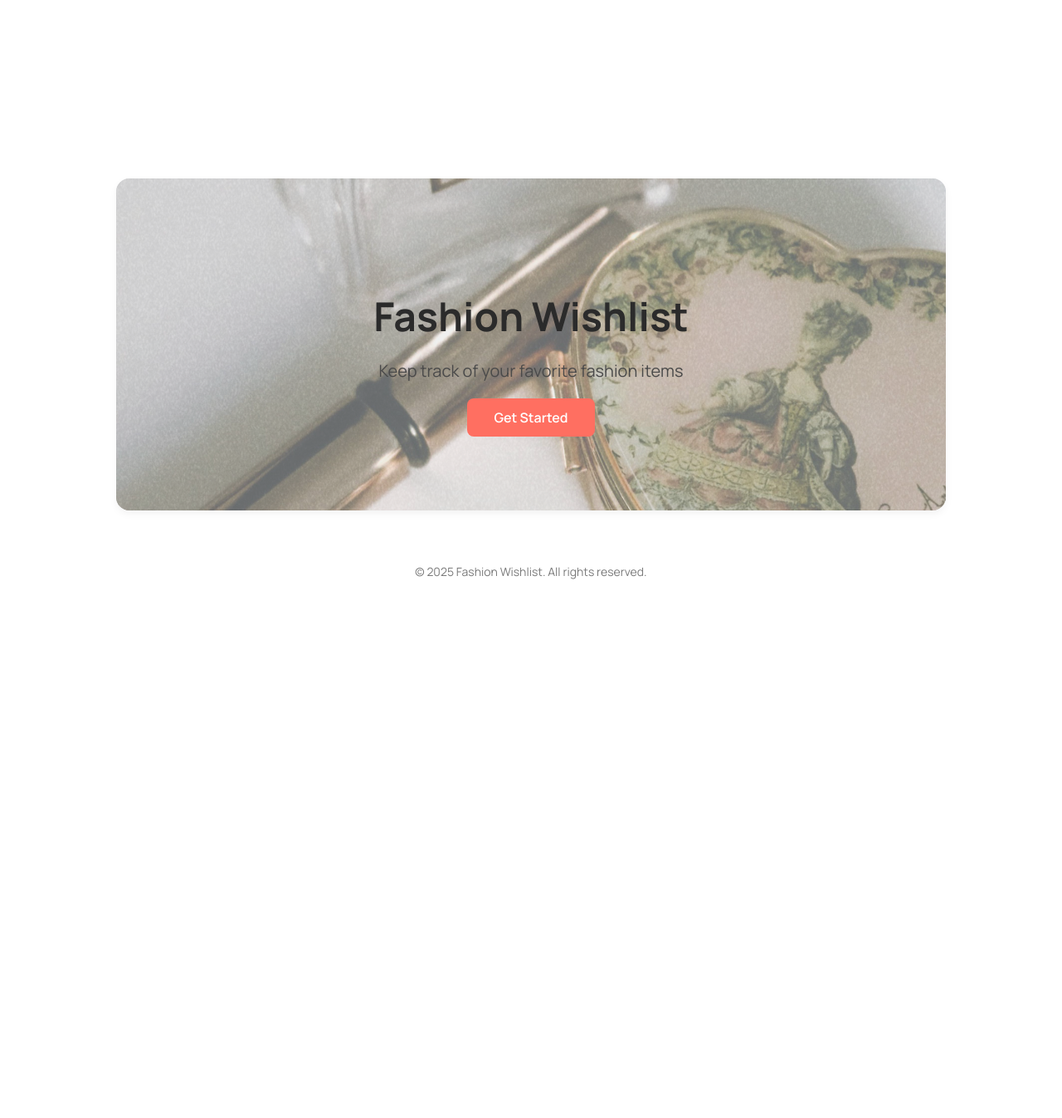
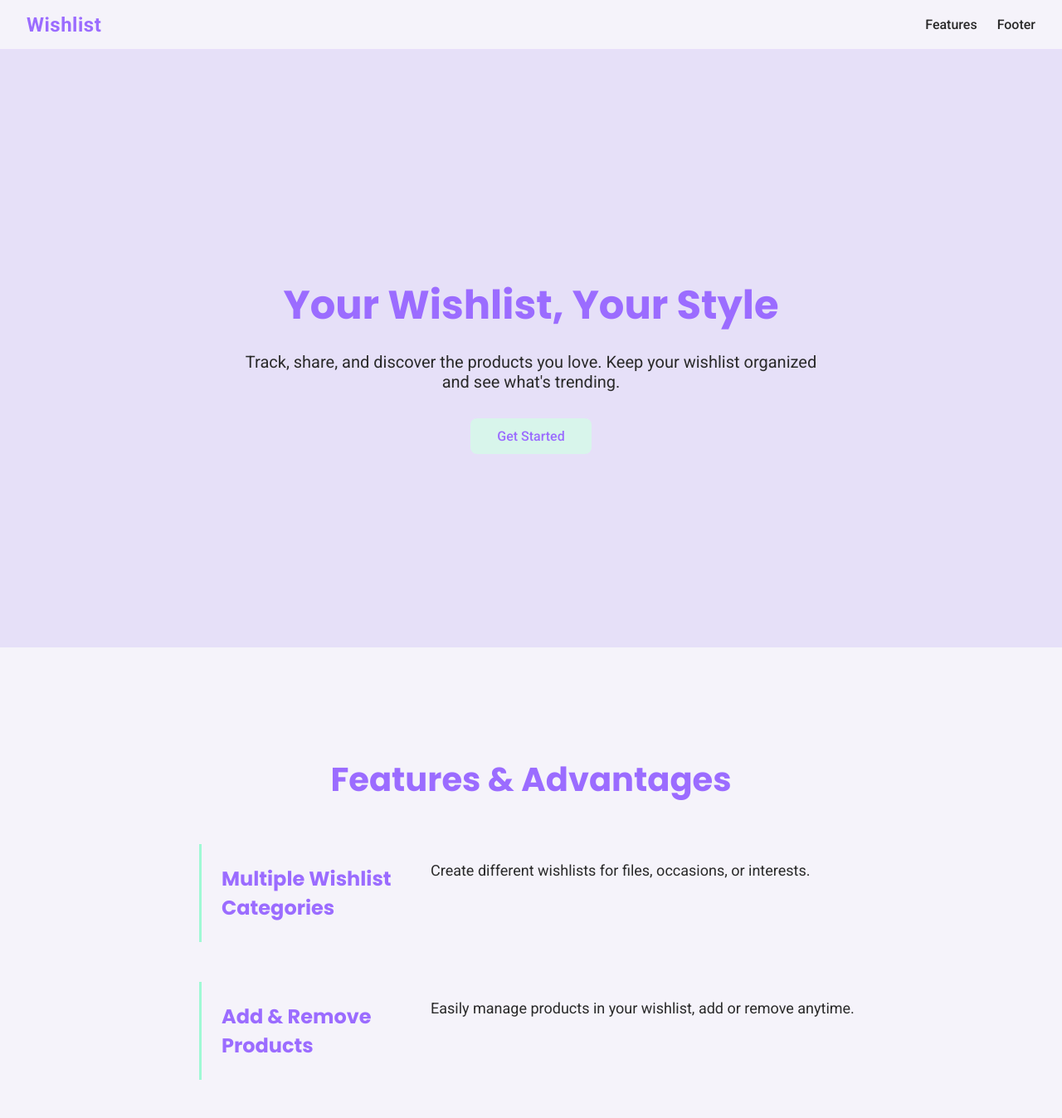
Before and after one commit to tugbayilmaz01/wishlist-frontend, a Next.js app: page / in a window 1280 px wide. Shown: the top 1347 px of the page at 83% size. Before the commit the page ends 880 px from the top, so only its background shows below. Built offline with nearby package versions, Linux system fonts and the light colour scheme.

Commit message:
updated landing page UI with color palette, fonts, and styling

```diff
--- a/src/app/globals.css
+++ b/src/app/globals.css
@@ -1,91 +1,19 @@
 body {
-  font-family: "Manrope", sans-serif;
+  font-family: var(--font-roboto), sans-serif;
+  margin: 0;
+  padding: 0;
+  background-color: #f5f3fa;
 }
 
-.container {
-  display: flex;
-  flex-direction: column;
-  align-items: center;
-  justify-content: center;
-  min-height: 100vh;
-  padding: 2rem;
-  text-align: center;
-  background-color: #ffffff;
+h1,
+h2,
+h3,
+h4,
+.logo {
+  font-family: var(--font-poppins), sans-serif;
 }
 
-.wishlistHeroContainer {
-  position: relative;
-  width: 100%;
-  max-width: 1000px;
-  height: 400px;
-  margin-top: 2rem;
-  border-radius: 1rem;
-  overflow: hidden;
-  display: flex;
-  align-items: center;
-  justify-content: center;
-  background-color: #fdfdfd;
-  box-shadow: 0 4px 10px rgba(0, 0, 0, 0.05);
+button,
+.ctaButton {
+  font-family: var(--font-poppins), sans-serif;
 }
-
-.wishlistHeroImg {
-  width: 100%;
-  height: 100%;
-  object-fit: cover;
-  object-position: center;
-  filter: brightness(0.9);
-}
-
-.wishlistHeroOverlay {
-  position: absolute;
-  top: 0;
-  left: 0;
-  width: 100%;
-  height: 100%;
-  background: linear-gradient(
-    to bottom,
-    rgba(255, 255, 255, 0.4),
-    rgba(255, 255, 255, 0.4)
-  );
-  z-index: 1;
-}
-
-.wishlistHeroText {
-  position: absolute;
-  z-index: 2;
-  color: #2b2b2b;
-  text-align: center;
-}
-
-.wishlistHeroText h1 {
-  font-size: 3rem;
-  margin-bottom: 1rem;
-}
-
-.wishlistHeroText p {
-  font-size: 1.25rem;
-  max-width: 500px;
-  margin-bottom: 2rem;
-  color: #4a4a4a;
-}
-
-.btn {
-  padding: 0.75rem 2rem;
-  background-color: #ff6f61;
-  color: #ffffff;
-  border-radius: 0.5rem;
-  font-weight: 600;
-  transition: all 0.3s ease;
-  cursor: pointer;
-  text-decoration: none;
-}
-
-.btn:hover {
-  background-color: #e65b50;
-}
-
-footer {
-  margin-top: 4rem;
-  color: #7a7a7a;
-  font-size: 0.875rem;
-}
--- /dev/null
+++ b/src/app/landing/LandingPage.module.scss
@@ -0,0 +1,161 @@
+$primary-color: #9b6cff;
+$accent-color: #d8f5eb;
+$text-color: #2a2a2a;
+$bg-color: #f5f3fa;
+$section-bg-color: #e6e0f8;
+$cta-text-color: #1b1b1b;
+
+.landingContainer {
+  background-color: $bg-color;
+  color: $text-color;
+  width: 100%;
+  min-height: 100vh;
+  margin: 0;
+  padding: 0;
+
+  .header {
+    position: fixed;
+    top: 0;
+    left: 0;
+    width: 100%;
+    height: 60px;
+    background-color: rgba(245, 243, 250, 0.95);
+    backdrop-filter: blur(6px);
+    display: flex;
+    justify-content: space-between;
+    align-items: center;
+    padding: 0 2rem;
+    box-sizing: border-box;
+    z-index: 1000;
+    border-bottom: 1px solid rgba(155, 108, 255, 0.15);
+
+    .logo {
+      font-weight: 700;
+      font-size: 1.5rem;
+      color: $primary-color;
+      letter-spacing: 0.5px;
+    }
+
+    nav {
+      display: flex;
+      gap: 1.5rem;
+
+      a {
+        text-decoration: none;
+        color: $text-color;
+        font-weight: 500;
+        transition: color 0.3s;
+
+        &:hover {
+          color: $primary-color;
+        }
+      }
+    }
+  }
+
+  .wishlist {
+    height: 90vh;
+    background-color: $section-bg-color;
+    display: flex;
+    align-items: center;
+    justify-content: center;
+    text-align: center;
+    padding: 0 2rem;
+    margin-top: 60px;
+
+    .wishlistText {
+      max-width: 700px;
+
+      h1 {
+        font-size: 3rem;
+        margin-bottom: 1rem;
+        color: $primary-color;
+      }
+
+      p {
+        font-size: 1.25rem;
+        margin-bottom: 2rem;
+        color: $text-color;
+      }
+
+      .ctaButton {
+        display: inline-block;
+        padding: 0.75rem 2rem;
+        background-color: $accent-color;
+        color: $primary-color;
+        font-weight: 500;
+        border-radius: 0.5rem;
+        text-decoration: none;
+        transition: transform 0.2s ease, box-shadow 0.3s ease;
+
+        &:hover {
+          transform: translateY(-2px);
+          box-shadow: 0 0 12px rgba(155, 108, 255, 0.3);
+        }
+      }
+    }
+  }
+
+  .features {
+    padding: 6rem 2rem;
+    max-width: 1200px;
+    margin: 0 auto;
+    display: flex;
+    flex-direction: column;
+    align-items: center;
+    background-color: $bg-color;
+
+    h2 {
+      font-size: 2.5rem;
+      margin-bottom: 3rem;
+      text-align: center;
+      color: $primary-color;
+    }
+
+    .featureList {
+      display: flex;
+      flex-direction: column;
+      gap: 3rem;
+      width: 100%;
+      max-width: 800px;
+
+      .featureItem {
+        display: flex;
+        align-items: flex-start;
+        gap: 2rem;
+        border-left: 3px solid rgba(76, 255, 176, 0.5);
+        padding-left: 1.5rem;
+
+        h3 {
+          flex: 0 0 220px;
+          color: $primary-color;
+          font-size: 1.5rem;
+        }
+
+        p {
+          flex: 1;
+          color: $text-color;
+          font-size: 1.125rem;
+          line-height: 1.6;
+        }
+      }
+    }
+  }
+
+  .footer {
+    padding: 3rem 2rem;
+    text-align: center;
+    background-color: $bg-color;
+    color: $text-color;
+    border-top: 1px solid rgba(155, 108, 255, 0.15);
+
+    a {
+      color: $primary-color;
+      text-decoration: none;
+
+      &:hover {
+        color: $accent-color;
+      }
+    }
+  }
+}
--- /dev/null
+++ b/src/app/landing/LandingPage.tsx
@@ -0,0 +1,82 @@
+"use client";
+
+import styles from "./LandingPage.module.scss";
+
+interface Feature {
+  title: string;
+  description: string;
+}
+
+const features: Feature[] = [
+  {
+    title: "Multiple Wishlist Categories",
+    description:
+      "Create different wishlists for files, occasions, or interests.",
+  },
+  {
+    title: "Add & Remove Products",
+    description:
+      "Easily manage products in your wishlist, add or remove anytime.",
+  },
+  {
+    title: "Monthly Planning",
+    description: "Organize your purchases by month and track what to buy.",
+  },
+  {
+    title: "Social Influence",
+    description:
+      "Comment on other users’ wishlists and influence their choices.",
+  },
+  {
+    title: "Trending Products",
+    description:
+      "Discover popular products that many users are adding to their wishlists.",
+  },
+];
+
+export default function LandingPage() {
+  return (
+    <main className={styles.landingContainer}>
+      <header className={styles.header}>
+        <div className={styles.logo}>Wishlist</div>
+        <nav>
+          <a href="#features" data-scroll>
+            Features
+          </a>
+          <a href="#footer" data-scroll>
+            Footer
+          </a>
+        </nav>
+      </header>
+
+      <section className={styles.wishlist}>
+        <div className={styles.wishlistText}>
+          <h1>Your Wishlist, Your Style</h1>
+          <p>
+            Track, share, and discover the products you love. Keep your wishlist
+            organized and see what's trending.
+          </p>
+          <a href="/wishlist" className={styles.ctaButton}>
+            Get Started
+          </a>
+        </div>
+      </section>
+
+      <section id="features" className={styles.features}>
+        <h2>Features & Advantages</h2>
+        <div className={styles.featureList}>
+          {features.map((f, idx) => (
+            <div key={idx} className={styles.featureItem}>
+              <h3>{f.title}</h3>
+              <p>{f.description}</p>
+            </div>
+          ))}
+        </div>
+      </section>
+
+      <footer id="footer" className={styles.footer}>
+        &copy; 2025 Fashion Wishlist. All rights reserved. ♥
+      </footer>
+    </main>
+  );
+}
--- a/src/app/layout.tsx
+++ b/src/app/layout.tsx
@@ -1,12 +1,18 @@
 import type { Metadata } from "next";
-import { Manrope } from "next/font/google";
+import { Poppins, Roboto } from "next/font/google";
 
 import "./globals.css";
 
-const manrope = Manrope({
-  variable: "--font-manrope",
+const poppins = Poppins({
+  variable: "--font-poppins",
   subsets: ["latin"],
   weight: ["400", "600", "700"],
+});
+
+const roboto = Roboto({
+  variable: "--font-roboto",
+  subsets: ["latin"],
+  weight: ["400", "500", "700"],
 });
 
 export const metadata: Metadata = {
@@ -21,7 +27,9 @@ export default function RootLayout({
 }>) {
   return (
     <html lang="en">
-      <body className={manrope.variable}>{children}</body>
+      <body className={`${poppins.variable} ${roboto.variable}`}>
+        {children}
+      </body>
     </html>
   );
 }
--- a/src/app/page.tsx
+++ b/src/app/page.tsx
@@ -1,22 +1,5 @@
-export default function LandingPage() {
-  return (
-    <main className="container">
-      <div className="wishlistHeroContainer">
-        <img
-          src="/wishlist.jpg"
-          alt="Wishlist Hero"
-          className="wishlistHeroImg"
-        />
-        <div className="wishlistHeroOverlay" />
-        <div className="wishlistHeroText">
-          <h1>Fashion Wishlist</h1>
-          <p>Keep track of your favorite fashion items</p>
-          <a href="/wishlist" className="btn">
-            Get Started
-          </a>
-        </div>
-      </div>
-      <footer>&copy; 2025 Fashion Wishlist. All rights reserved.</footer>
-    </main>
-  );
+import LandingPage from "./landing/LandingPage";
+
+export default function Page() {
+  return <LandingPage />;
 }
```
